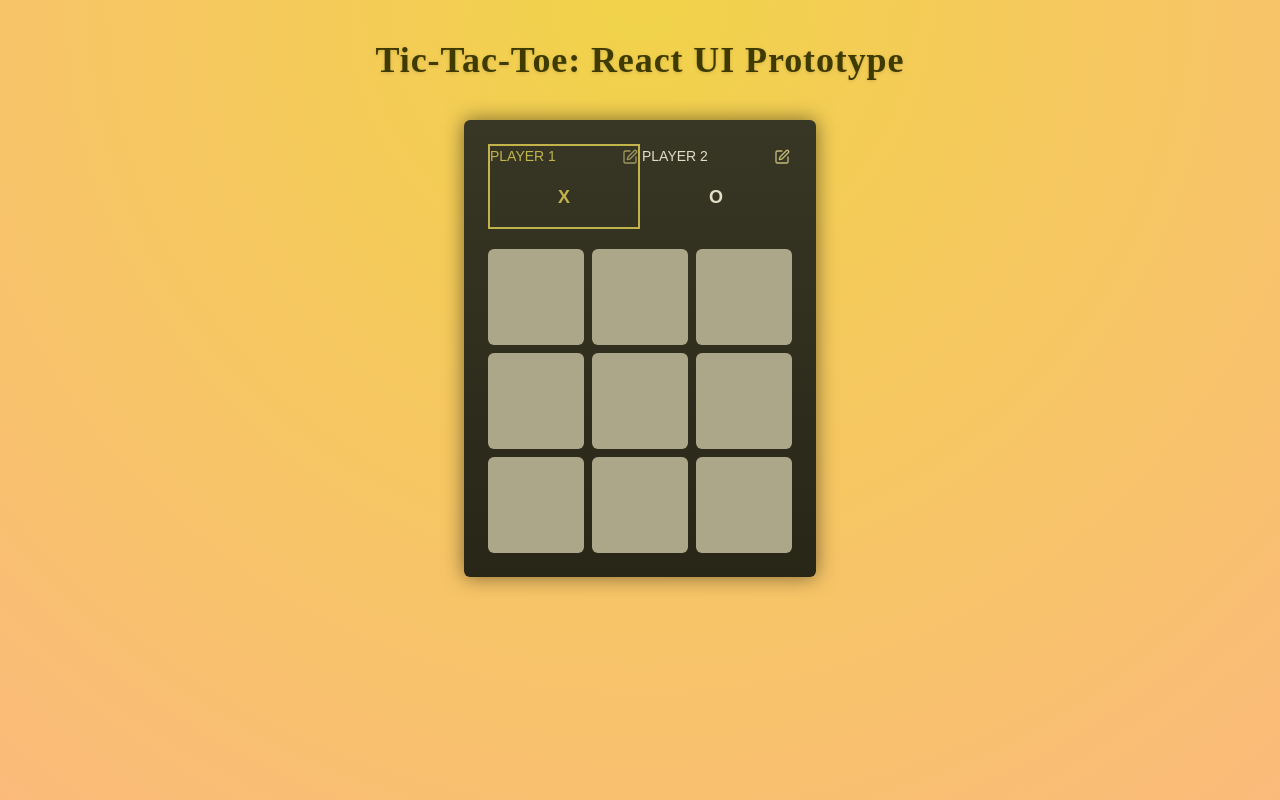
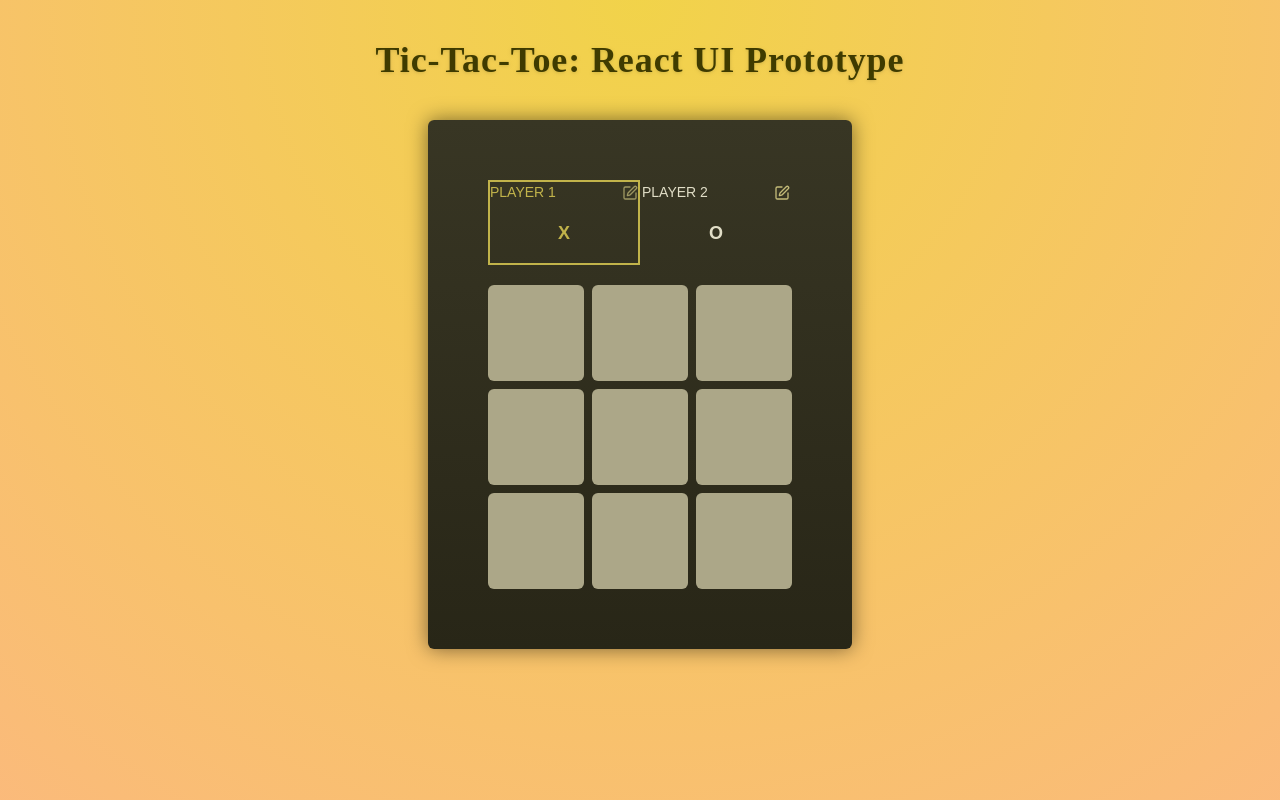
Before and after one commit to LayalHF/TicTacToe, a React (Vite) app: page / in a window 1280 px wide. Built offline with nearby package versions, Linux system fonts and the light colour scheme.

Commit message:
add padding

```diff
--- a/src/App.jsx
+++ b/src/App.jsx
@@ -94,7 +94,7 @@ function App() {
     <>
       <Header />
       <main className="grid place-items-center">
-        <div id="game-container" className="w-fit max-w-[92vw] rounded-xl px-3 py-5 md:p-6 shadow-lg">
+        <div id="game-container" className="w-fit max-w-[92vw] rounded-xl px-3 py-5 md:p-15 shadow-lg">
           <ol id="players" className="highlight-player pb-5 flex">
             <Player intialName={PLAYERS.X} symbol="X" isActive={activePlayer === 'X'} onChangeName={handlePlayerNameChange} />
             <Player intialName={PLAYERS.O} symbol="O" isActive={activePlayer === 'O'} onChangeName={handlePlayerNameChange} />
```
